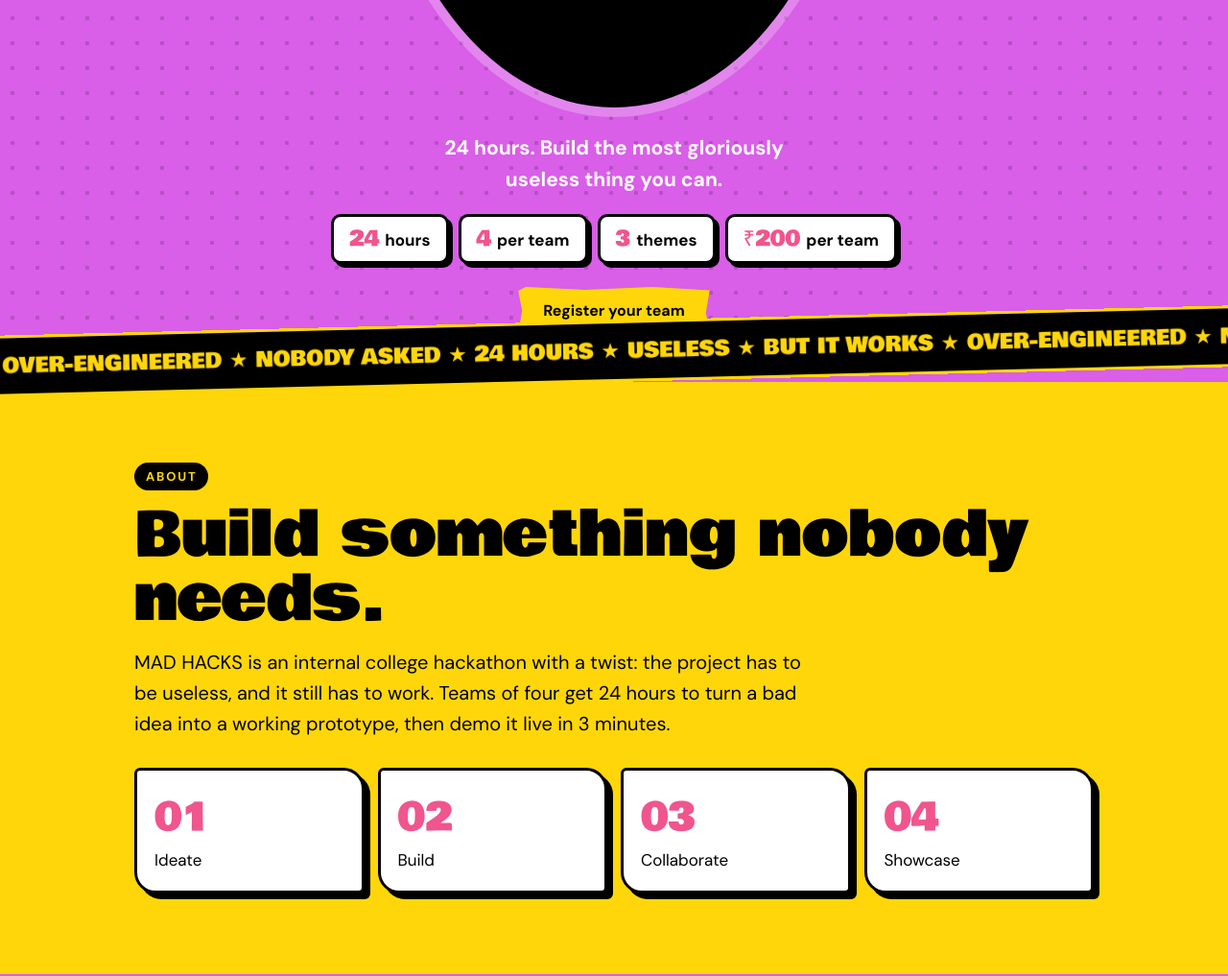
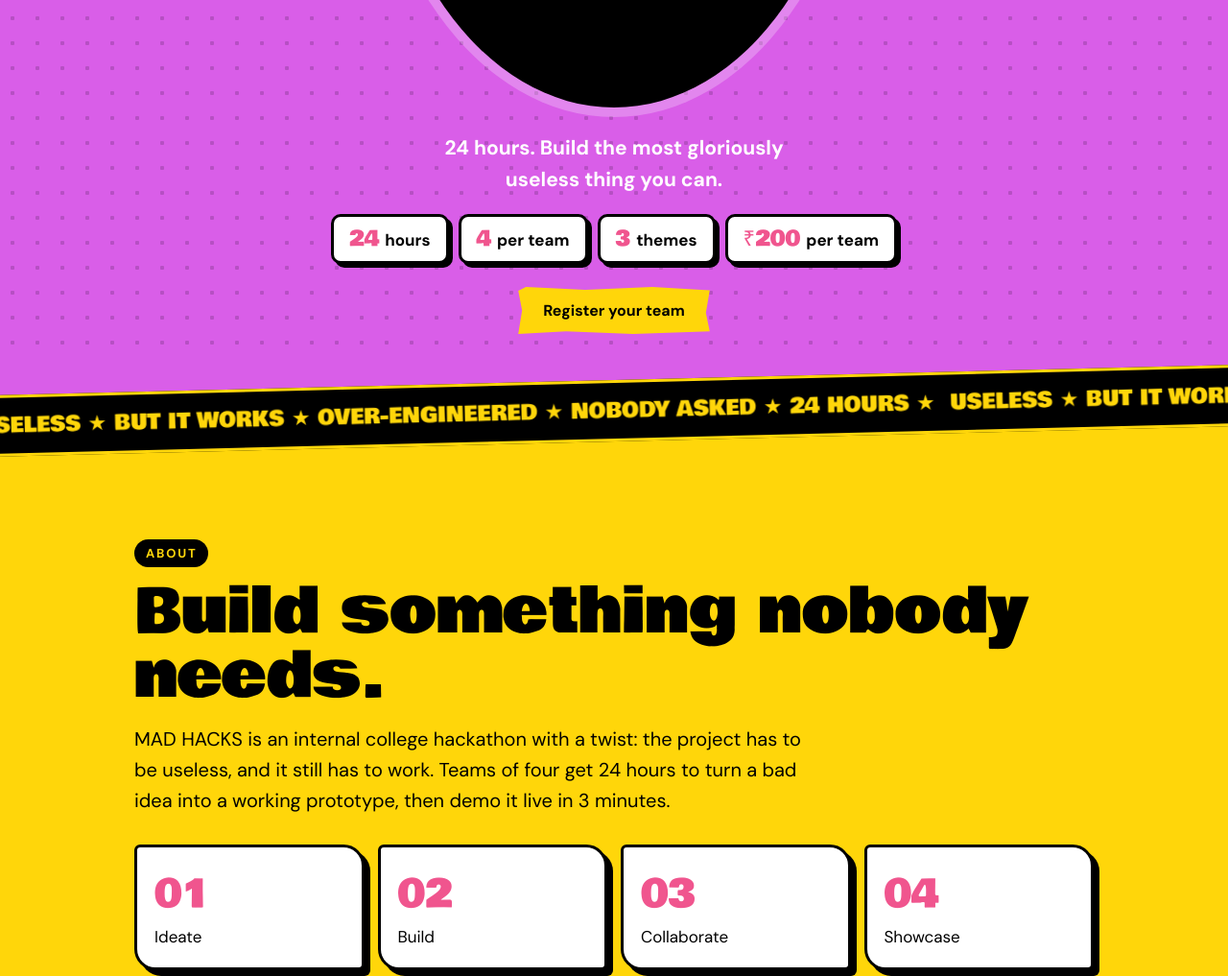
Before and after one commit to hashir-hash-byte/mad_hacks_HACKATHON, a plain HTML site: page madhacks/index.html in a window 1280 px wide. Shown: the part 779-1796 px from the top of the page at 96% size. Drawn offline with Linux system fonts and the light colour scheme.

Commit message:
Update index.html

```diff
--- a/madhacks/index.html
+++ b/madhacks/index.html
@@ -13,9 +13,9 @@
 box-sizing:border-box;padding-top:env(safe-area-inset-top,0px);padding-bottom:env(safe-area-inset-bottom,0px);color-scheme:light dark}
 @media (prefers-color-scheme:dark){:root:not([data-theme="light"]){--card:#17111a;--cardtx:#f6f0f8}}
 :root[data-theme="dark"]{--card:#17111a;--cardtx:#f6f0f8}
-html{scroll-padding-top:calc(env(safe-area-inset-top,0px) + 64px);scroll-behavior:smooth}
+html{scroll-padding-top:calc(env(safe-area-inset-top,0px) + 64px)}
 *,*:before,*:after{box-sizing:inherit}
-body{margin:0;background:var(--orchid);color:var(--ink);font:400 17px/1.6 var(--body);overflow-x:hidden}
+html{overflow-x:hidden}body{margin:0;max-width:100%;background:var(--orchid);color:var(--ink);font:400 17px/1.6 var(--body);overflow-x:hidden}
 h1,h2,h3{font-family:var(--disp);font-weight:400;line-height:1.04;margin:0}
 a{color:inherit}ul{margin:0}
 .wrap{max-width:1040px;margin:0 auto;padding:84px 20px;position:relative}
@@ -33,7 +33,7 @@ h2{font-size:clamp(36px,8vw,64px);margin-bottom:16px}
 .bar nav{display:none;gap:22px;font-weight:700;font-size:15px}.bar nav a{text-decoration:none}.bar nav a:hover{color:var(--sun)}
 @media(min-width:820px){.bar nav{display:flex}}
 /* hero */
-.hero{text-align:center}.hero .wrap{padding-top:50px;padding-bottom:0}
+.hero{text-align:center;overflow:hidden}.hero .wrap{padding-top:50px;padding-bottom:56px}
 .hero small{display:block;font-weight:700;color:#fff;font-size:14px;letter-spacing:.04em}
 .fl{position:absolute;font-size:clamp(36px,7vw,72px);opacity:.9;animation:fl 7s ease-in-out infinite;user-select:none;pointer-events:none}
 @keyframes fl{50%{transform:translateY(-18px) rotate(12deg)}}
@@ -49,9 +49,11 @@ h2{font-size:clamp(36px,8vw,64px);margin-bottom:16px}
 .stats li{background:#fff;border:3px solid #000;box-shadow:4px 4px 0 #000;padding:6px 16px;font-weight:700;border-radius:10px}
 .stats b{font:400 22px var(--disp);color:var(--pink);margin-right:6px}
 /* ticker */
-.tick{background:#000;color:var(--sun);font:400 22px var(--disp);padding:12px 0;transform:rotate(-1.4deg);margin:-14px -10px 0;position:relative;z-index:3;overflow:hidden;white-space:nowrap;border-block:3px solid var(--sun)}
-.tick div{display:inline-block;animation:tk 22s linear infinite}
-@keyframes tk{to{transform:translateX(-50%)}}
+.tickw{overflow:hidden;position:relative;z-index:3;padding:18px 0;margin-top:-26px;background:linear-gradient(var(--orchid) 50%,var(--sun) 50%)}
+.tick{background:#000;color:var(--sun);font:400 22px var(--disp);padding:12px 0;transform:rotate(-1.4deg);width:130%;margin-left:-15%;border-block:3px solid var(--sun);display:flex}
+.tk{display:flex;flex:none;width:max-content;animation:tk 18s linear infinite;will-change:transform}
+.tk span{white-space:nowrap;padding-right:.7em}
+@keyframes tk{to{transform:translateX(-100%)}}
 /* about */
 .yel{background:var(--sun)}.blk{background:#000;color:#fff}.pnk{background:var(--pink);color:#fff}
 .steps{display:grid;gap:14px;grid-template-columns:repeat(auto-fit,minmax(200px,1fr));margin-top:10px}
@@ -101,7 +103,7 @@ footer .wrap{padding-top:56px;padding-bottom:40px}.co{display:grid;gap:16px;marg
 @media(min-width:640px){.co{grid-template-columns:repeat(3,1fr)}}
 .co div{border-top:3px solid var(--sun);padding-top:8px}.co b{display:block;font-size:18px}.co span{color:#ccc;font-size:14px}
 .js .rv{opacity:0;transform:translateY(28px);transition:opacity .6s,transform .6s}.js .rv.on{opacity:1;transform:none}
-@media (prefers-reduced-motion:reduce){*{animation:none!important;transition:none!important}html{scroll-behavior:auto}.js .rv{opacity:1;transform:none}}
+@media (prefers-reduced-motion:reduce){.fl,.stick{animation:none}.js .rv{opacity:1;transform:none;transition:none}}
 </style>
 </head>
 <body>
@@ -125,7 +127,7 @@ footer .wrap{padding-top:56px;padding-bottom:40px}.co{display:grid;gap:16px;marg
     <a class="btn" href="#register">Register your team</a>
   </div>
 </header>
-<div class="tick" aria-hidden="true"><div>USELESS ★ BUT IT WORKS ★ OVER-ENGINEERED ★ NOBODY ASKED ★ 24 HOURS ★ USELESS ★ BUT IT WORKS ★ OVER-ENGINEERED ★ NOBODY ASKED ★ 24 HOURS ★ USELESS ★ BUT IT WORKS ★ OVER-ENGINEERED ★ NOBODY ASKED ★ 24 HOURS ★ </div></div>
+<div class="tickw" aria-hidden="true"><div class="tick"><div class="tk"><span>USELESS ★ BUT IT WORKS ★ OVER-ENGINEERED ★ NOBODY ASKED ★ 24 HOURS ★</span><span>USELESS ★ BUT IT WORKS ★ OVER-ENGINEERED ★ NOBODY ASKED ★ 24 HOURS ★</span><span>USELESS ★ BUT IT WORKS ★ OVER-ENGINEERED ★ NOBODY ASKED ★ 24 HOURS ★</span></div><div class="tk"><span>USELESS ★ BUT IT WORKS ★ OVER-ENGINEERED ★ NOBODY ASKED ★ 24 HOURS ★</span><span>USELESS ★ BUT IT WORKS ★ OVER-ENGINEERED ★ NOBODY ASKED ★ 24 HOURS ★</span><span>USELESS ★ BUT IT WORKS ★ OVER-ENGINEERED ★ NOBODY ASKED ★ 24 HOURS ★</span></div></div></div>
 
 <section class="yel" id="about"><div class="wrap rv">
   <span class="kick">About</span>
```
